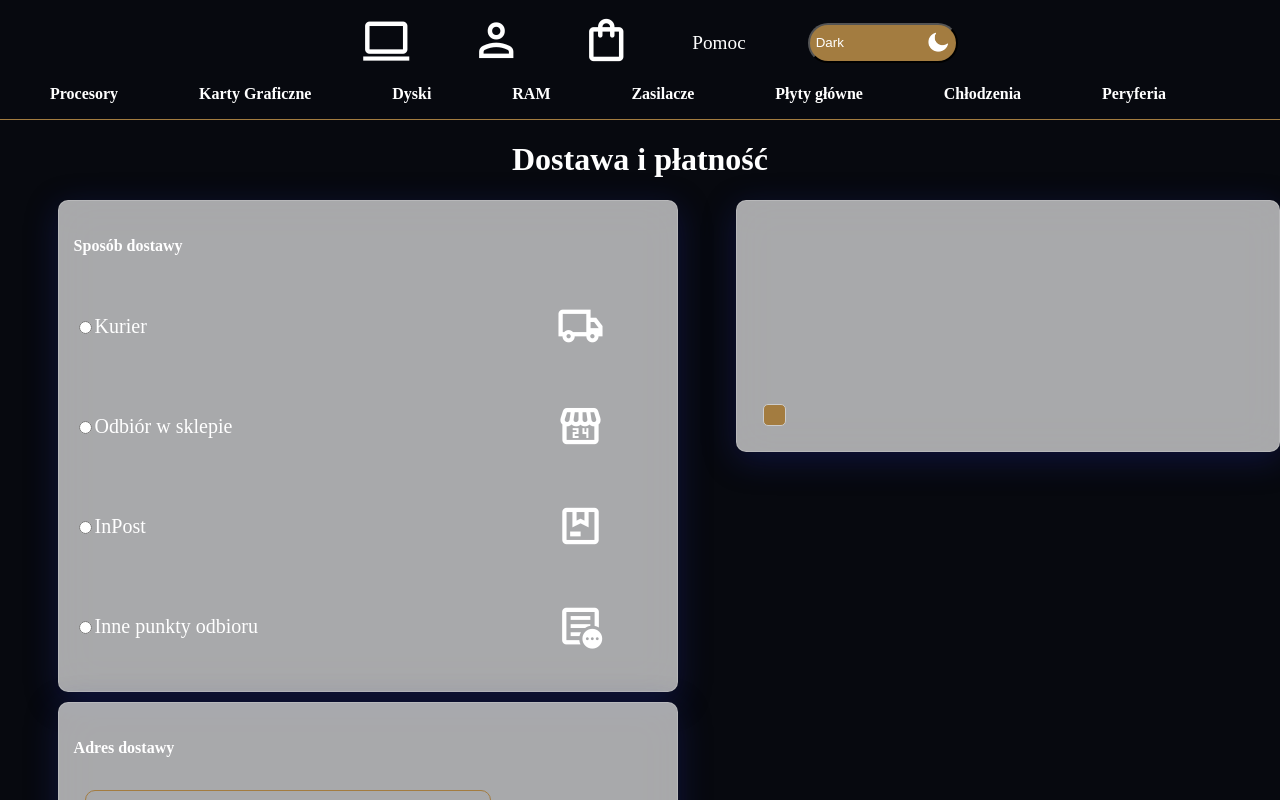
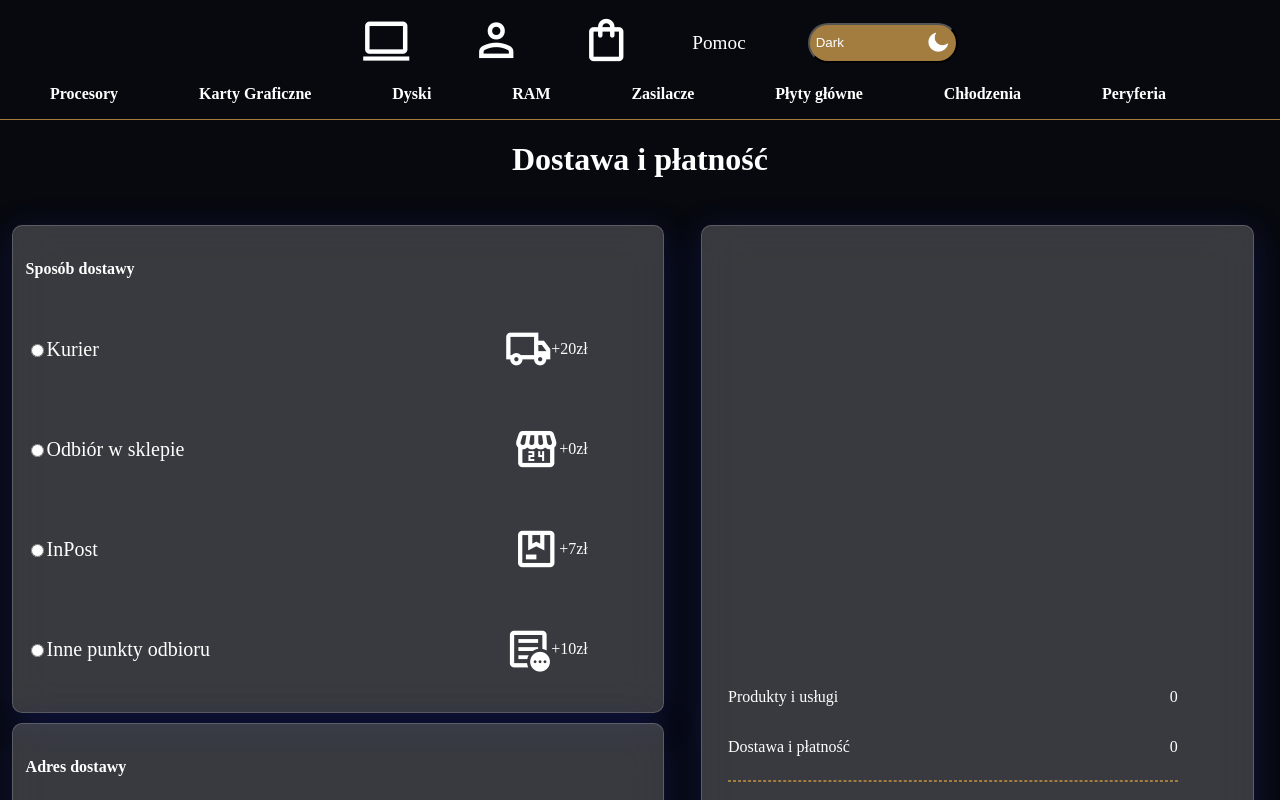
Before and after one commit to MateuszBrankiewicz/ComouterShop, an Angular app in the folder frontend/ComputerShop/: page /order-page in a window 1280 px wide. Shown: the top 800 px of the page. Built offline with nearby package versions, Linux system fonts and the light colour scheme.

Commit message:
add order page responsive design

```diff
--- a/frontend/ComputerShop/src/app/app.component.css
+++ b/frontend/ComputerShop/src/app/app.component.css
@@ -8,12 +8,14 @@
     --borderColor: #a37c40;
     --background: #07090F;
     --textColor: #ffffff;
+    --glassmorph:rgba( 255, 255, 255, 0.2 );
 }
 
 .light-theme{
     --borderColor: #b04759;
     --background: #d9d9d9;
     --textColor: #272727;
+    --glassmorph:rgba( 255, 255, 255, 0.65 );
 }
 .theme-setter{
     margin: 0;
--- a/frontend/ComputerShop/src/app/pages/order-page/order-page.component.css
+++ b/frontend/ComputerShop/src/app/pages/order-page/order-page.component.css
@@ -5,17 +5,30 @@ h4{
     text-align: center;
 }
 form{
+    width: 90%;
     display: flex;
     flex-direction: column;
     align-items: center;
 }
+.delivery{
+    display: flex;
+    justify-content: space-between;
+    align-items: center;
+}
+main{
+    height: 100%;
+    display: flex;
+    flex-direction: column;
+    justify-content: center;
+    align-items: center;
+}
 .select-delivery-method,.products, .personal-data, .payment, .regs{
-    width: 80%;
+    width: 100%;
     display: flex;
     flex-direction: column;
     justify-content: center;
     align-items: flex-start;
-    background: rgba( 255, 255, 255, 0.65 );
+    background: var(--glassmorph);
     box-shadow: 0 8px 32px 0 rgba( 31, 38, 135, 0.37 );
     backdrop-filter: blur( 20px );
     -webkit-backdrop-filter: blur( 20px );
@@ -35,6 +48,10 @@ label{
     margin-bottom: 45px;
     width: 20px;
 } */
+.products{
+    height: 300px;
+    width: 90%;
+}
 .delivery :checked{
 
   label{  border: 1px solid var(--borderColor)};
@@ -67,8 +84,9 @@ img{
     height: auto;
     margin-bottom: 2%;
 }
-.products,.high-resolution-button{
+.content{
     visibility: hidden;
+    position: absolute;
 }
 
 @media screen and (min-width:720px) {
@@ -79,23 +97,28 @@ img{
 }
 @media screen and (min-width:1072px) {
     .products{
-
-
+        align-self: flex-start;
+        width: 40%;
+        margin: 2%;
+        height: auto;
+    }
+    .content{
         visibility: visible;
-        width: 40%;
-        align-self: flex-start;
-        max-height: 400px;
-        padding-top: 200px;
+      width: 90%;
+        height: 400px;
        overflow-y: scroll;
-
+        margin: 2%;
+        position: static;
     }
     main{
         display: flex;
         justify-content: center;
         align-items: center;
+        flex-direction: row;
     }
     form{
-        width: 60%;
+        width: 50%;
+        margin: 2%;
     }
     .single{
         width: 80%;
@@ -122,5 +145,22 @@ img{
     }
     .high-resolution-button{
         visibility: visible;
+        position: absolute;
+    }
+    hr{
+        border: 1px dashed var(--borderColor);
+    }
+    .order-summary{
+        width: 90%;
+    }
+    .summary-single-component{
+        display: flex;
+        flex-direction: row;
+        flex-wrap: nowrap;
+        justify-content: space-between;
+    }
+    .to-summary{
+        display: block;
+        width: 40%;
     }
 }
--- a/frontend/ComputerShop/src/app/pages/order-page/order-page.component.html
+++ b/frontend/ComputerShop/src/app/pages/order-page/order-page.component.html
@@ -16,7 +16,7 @@
           />
           <p>Kurier </p>
         </div>
-        <span class="material-symbols-outlined"> local_shipping </span>
+        <div class="delivery"> <span class="material-symbols-outlined"> local_shipping </span> +{{delivery1}}zł</div>
       </label>
       <label for="shop">
         <div class="text">
@@ -30,7 +30,7 @@
           />
           <p>Odbiór w sklepie</p>
         </div>
-        <span class="material-symbols-outlined"> local_convenience_store </span>
+      <div class="delivery"> <span class="material-symbols-outlined"> local_convenience_store </span> +{{delivery2}}zł</div>
       </label>
       <label for="inpost">
         <div class="text">
@@ -44,7 +44,7 @@
           />
           <p>InPost</p>
         </div>
-        <span class="material-symbols-outlined"> package </span>
+        <div class="delivery">  <span class="material-symbols-outlined"> package </span>+{{delivery3}}zł</div>
       </label>
       <label for="other">
         <div class="text">
@@ -58,7 +58,7 @@
           />
           <p>Inne punkty odbioru</p>
         </div>
-        <span class="material-symbols-outlined"> other_admission </span>
+        <div class="delivery"> <span class="material-symbols-outlined"> other_admission </span> +{{delivery4}}zł</div>
       </label>
       <input type="hidden" name="dummy" value="" required />
     </div>
@@ -112,9 +112,9 @@
         <input type="checkbox" name="regs" id="opnia" /> Chce podzielić się opinią o satysfakcji z zakupów
       </label>
     </div>
-    <app-button-component class="low-resulution-button" text="Podsumowanie"></app-button-component>
   </form>
   <aside class="products">
+    <div class="content">
     <div *ngFor = "let product of currentOrder" class="single">
      <h3 class="product-tittle">{{product.name}}</h3>
      <div class="text-img">
@@ -129,6 +129,14 @@
           </div>
       </div>
     </div>
-    <app-button-component class="high-resulotiun-button"></app-button-component>
+  </div>
+    <div class="order-summary">
+     <div class="summary-single-component"> <p>Produkty i usługi</p><p> {{summedPrice}}</p></div>
+     <div class="summary-single-component"> <p>Dostawa i płatność</p><p> {{summedPrice}}</p></div>
+      <hr>
+      <div class="summary-single-component"> <p>Łączna kwota</p><p> {{summedPrice}}</p></div>
+    <app-button-component (buttonClick)="submitOrderToSessionStorage()" text="Podsumowanie" class="high-resulotiun-button"></app-button-component>
+    </div>
   </aside>
+
 </main>
--- a/frontend/ComputerShop/src/app/pages/order-page/order-page.component.ts
+++ b/frontend/ComputerShop/src/app/pages/order-page/order-page.component.ts
@@ -3,6 +3,7 @@ import { HeaderComponent } from '../../components/header/header.component';
 import { DOCUMENT, NgFor } from '@angular/common';
 import { ButtonComponentComponent } from '../../components/button-component/button-component.component';
 import { BasketPageComponent } from '../basket-page/basket-page.component';
+import { Router } from '@angular/router';
 
 @Component({
   selector: 'app-order-page',
@@ -13,6 +14,109 @@ import { BasketPageComponent } from '../basket-page/basket-page.component';
 
 })
 export class OrderPageComponent extends BasketPageComponent {
+  delivery1:number = 20;
+  delivery2:number = 0;
+  delivery3:number = 7;
+  delivery4:number = 10;
+  choosedDelivery:number =0;
+  constructor (private router:Router){
+    super(document);
+   };
+
+  submitOrderToSessionStorage(){
+    const form = document.querySelector("form");
+    console.log("cos")
+    if (form) {
+      console.log("jest form")
+
+
+
+        // Walidacja formularza
+        // if (this.validateForm()) {
+          // Pobierz dane z formularza
+          const formData = {
+            delivery: this.getRadioValue("delivery"),
+            firstName: this.getInputValue("input[placeholder='Imię']"),
+            lastName: this.getInputValue("input[placeholder='Nazwisko']"),
+            postalCode: this.getInputValue("input[placeholder='Kod Pocztowy']"),
+            city: this.getInputValue("input[placeholder='Miejscowość']"),
+            phoneNumber: this.getInputValue("input[placeholder='Numer telefonu']"),
+            email: this.getInputValue("input[placeholder='email']"),
+            payment: this.getRadioValue("payment"),
+            regulationsAccepted: this.isCheckboxChecked("#regulamin"),
+            opinion: this.isCheckboxChecked("#opinia"),
+          };
+          console.log(formData.delivery);
+          console.log(formData.firstName);
+          // Zapisz dane do sessionStorage
+          sessionStorage.setItem("formData", JSON.stringify(formData));
+          console.log("dodane")
+
+        }
+      //});
+
+  else{
+    console.log("nie ma formn")
+  }}
+
+
+  // Funkcja do pobierania wartości z inputa
+  getInputValue(selector: string): string {
+    const input = document.querySelector(selector) as HTMLInputElement;
+    return input.value.trim();
+  }
+
+  // Funkcja do pobierania wartości z wybranego radio
+   getRadioValue(name: string): string {
+    const radio = document.querySelector(`input[name='${name}']:checked`) as HTMLInputElement;
+    return radio ? radio.value : "";
+  }
+
+  // Funkcja do sprawdzania czy checkbox jest zaznaczony
+  isCheckboxChecked(selector: string): boolean {
+    const checkbox = document.querySelector(selector) as HTMLInputElement | null;
+    return checkbox ? checkbox.checked : false;
+  }
+
+
+  // Funkcja do walidacji formularza
+  validateForm(): boolean {
+    const inputs = document.querySelectorAll("input[required]");
+    let isValid = true;
+
+    inputs.forEach((input) => {
+      if (input instanceof HTMLInputElement && !input.validity.valid) {
+        isValid = false;
+        input.classList.add("invalid");
+        this.displayErrorMessage(input, "Proszę wypełnić to pole.");
+      } else {
+        input.classList.remove("invalid");
+        this.removeErrorMessage(input);
+      }
+    });
+
+    return isValid;
+  }
+
+
+  // Funkcja do wyświetlania komunikatu o błędzie
+   displayErrorMessage(input: HTMLInputElement, message: string): void {
+    const errorMessage = document.createElement("span");
+    errorMessage.classList.add("error-message");
+    errorMessage.textContent = message;
+
+    const parent = input.parentElement;
+    parent.appendChild(errorMessage);
+  }
+
+  // Funkcja do usuwania komunikatu o błędzie
+   removeErrorMessage(input: HTMLInputElement): void {
+    const parent = input.parentElement;
+    const errorMessage = parent.querySelector(".error-message");
+    if (errorMessage) {
+      parent.removeChild(errorMessage);
+    }
+  }
 
 
 }
```
